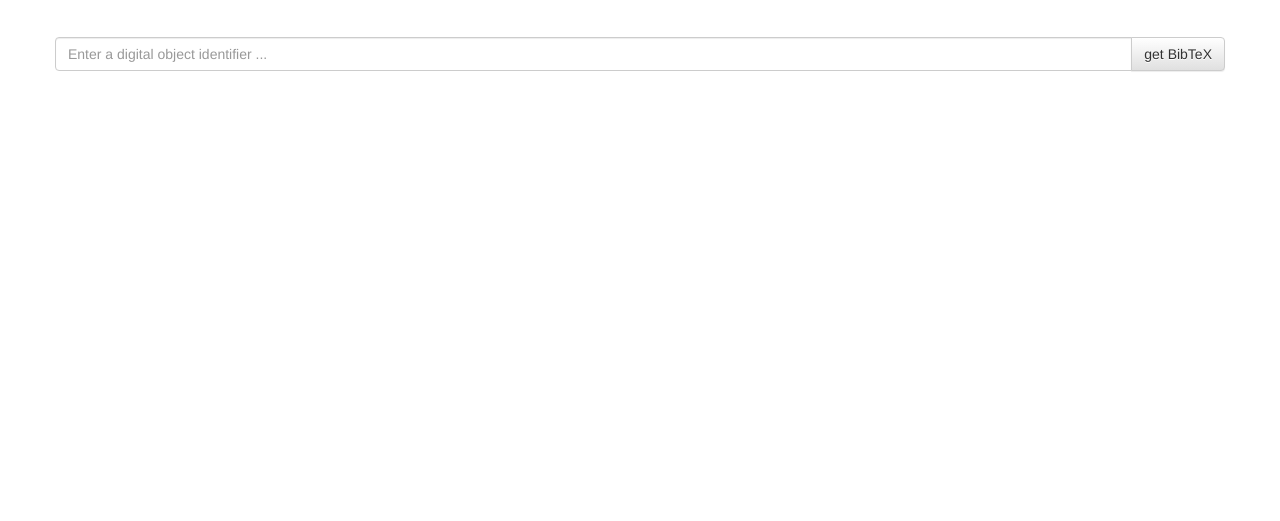
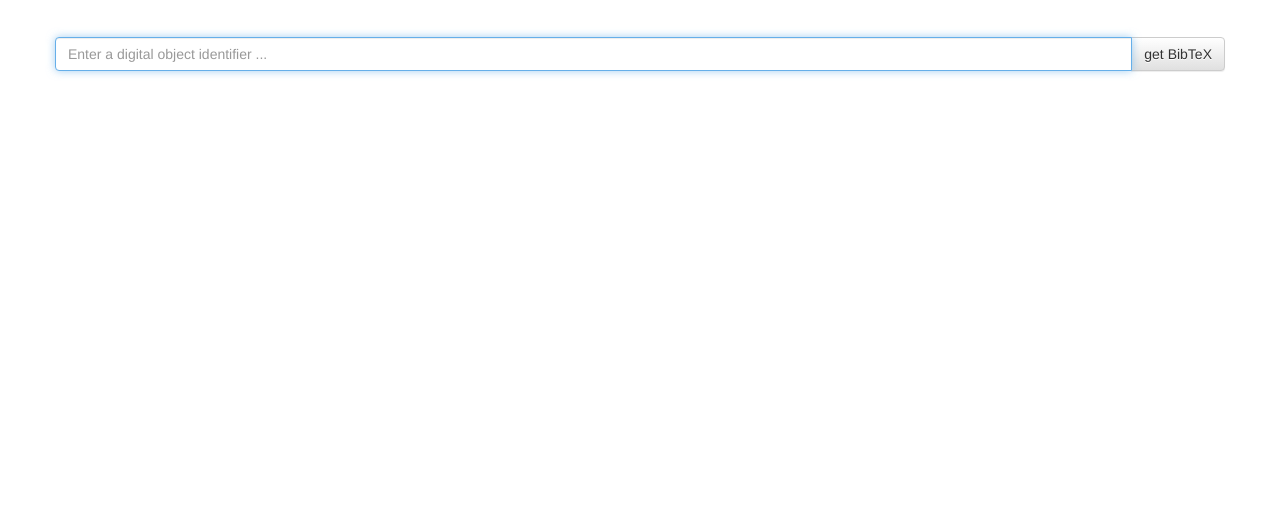
Before and after one commit to davidagraf/doi2bib, a website: page public/index.html in a window 1280 px wide. Shown: the part 199-720 px from the top of the page. Drawn offline with nearby package versions, Linux system fonts and the light colour scheme; some packages are replaced by stand-ins of ours.

Commit message:
autofocus

```diff
--- a/public/views/bib.html
+++ b/public/views/bib.html
@@ -16,7 +16,9 @@
         <input type="text" class="form-control" ng-model="doi"
                ng-keyup="$event.keyCode == 13 && toBib()"
                ng-pattern="/^10\..+\/.+$/"
-               placeholder="Enter a digital object identifier ..."></input>
+               placeholder="Enter a digital object identifier ..."
+               autofocus>
+        </input>
         <span class="input-group-btn">
           <button type="button" class="btn btn-default"
                   ng-click="toBib()">
```
